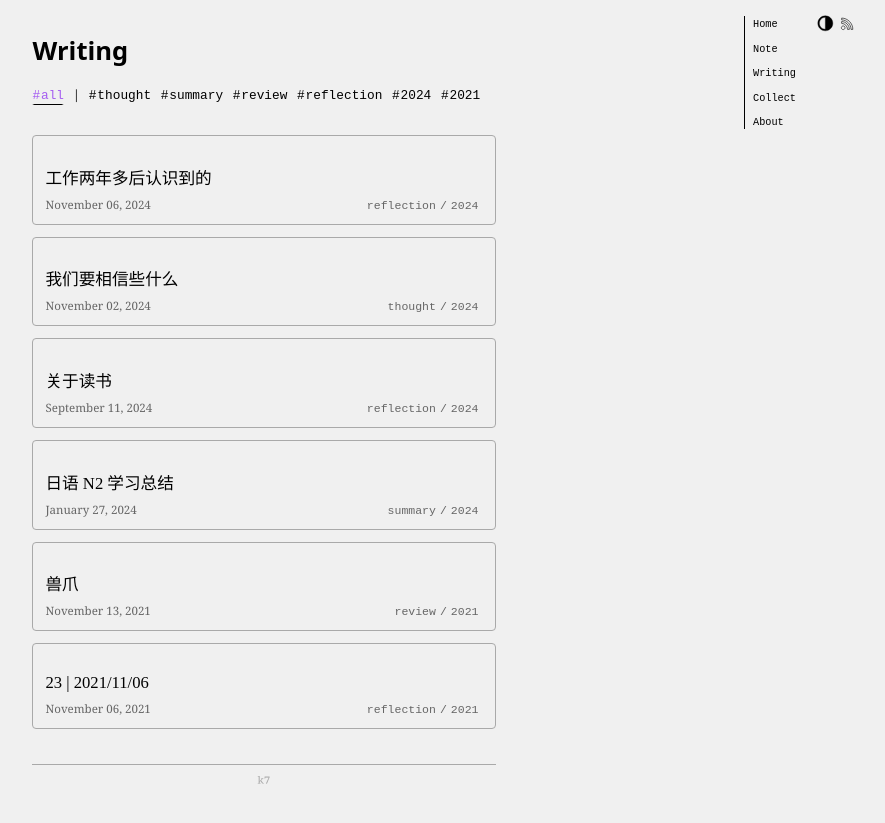
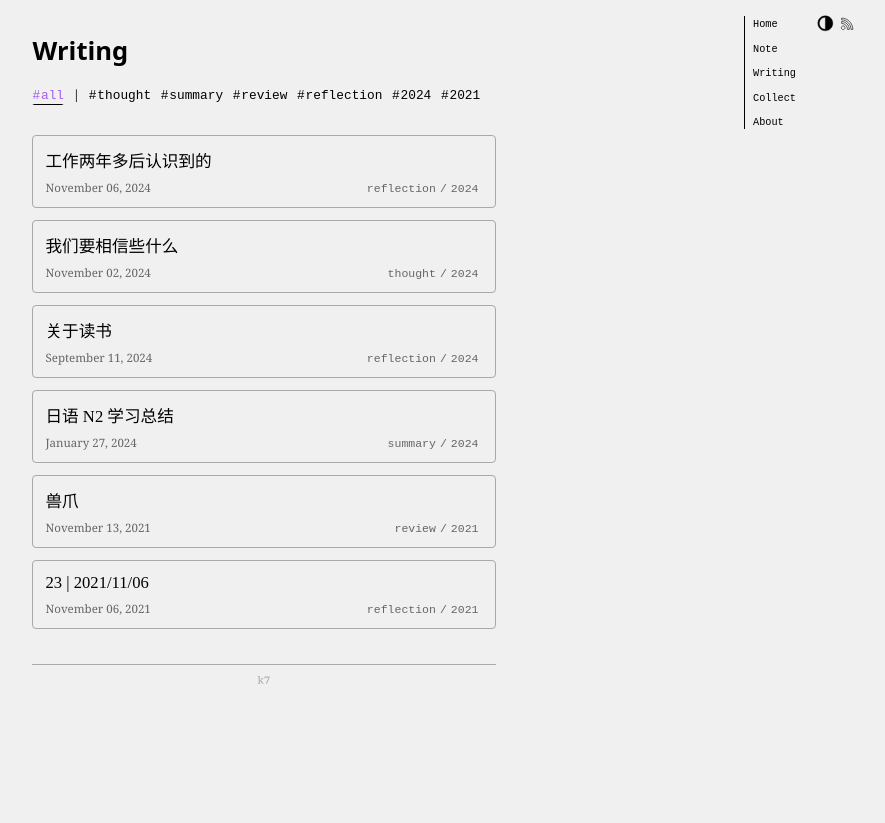
Before and after one commit to faithk7/faithk7.github.io, a Jekyll site: the page built from writing-index.html, in a window 1280 px wide. Shown: the top 823 px of the page, without its empty margins (376-1261 px from the left). Built offline with Jekyll 4.4.1, drawn with Linux system fonts in a browser that asks for light colours.

Commit message:
modify the margin top of o-post-title to be 0

```diff
--- a/_sass/_writing-index.scss
+++ b/_sass/_writing-index.scss
@@ -163,7 +163,7 @@ span.o-tag:hover {
 }
 
 .c-post-title-container {
-    width: 50%;
+    width: 100%;
 }
 
 .o-post-title {
@@ -171,6 +171,7 @@ span.o-tag:hover {
     font-weight: 400;
     font-size: 1.3rem;
     margin-bottom: 0.625rem;
+    margin-top: 0;
 }
 
 h3.o-post-title a {
```
